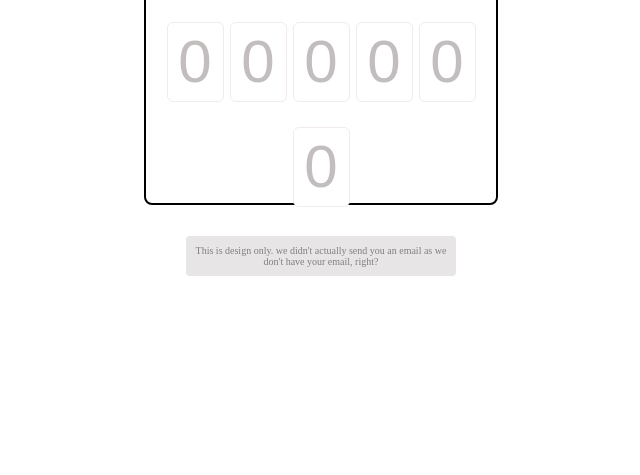
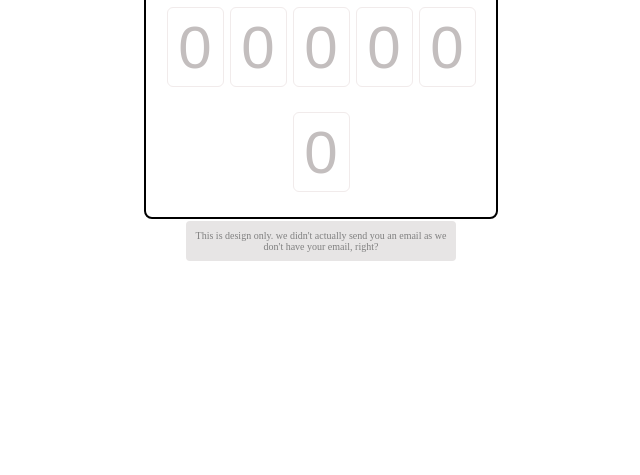
Before and after one commit to RahulRanjan2/HTML-CSS-Project---HTML-CSS---PROJECT---pjdas8v9ov4q, a plain HTML site: page index.html in a window 1280 px wide. Shown: the part 325-800 px from the top of the page, without its empty margins (319-959 px from the left). Drawn offline with Linux system fonts and the light colour scheme.

Commit message:
Update styles.css

```diff
--- a/styles.css
+++ b/styles.css
@@ -6,7 +6,7 @@ border: 2px solid black;
 border-radius: 8px;
 text-align: center;
 width: 28%;
-height: 45%;
+height: 49%;
 padding: 4px;
 }
 body{
```
